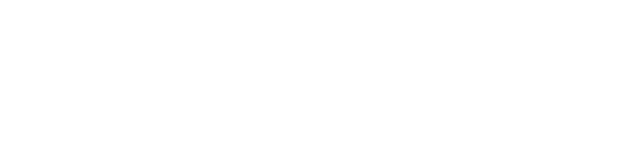
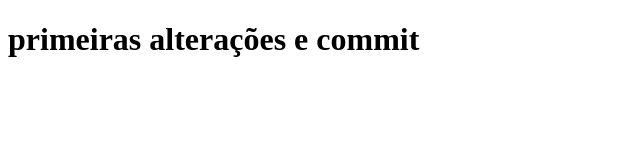
Before and after one commit to marcusemerenciano/comandos-git, a plain HTML site: page index.html in a window 1280 px wide. Shown: the whole page, without its empty margins (0-640 px from the left). Drawn offline with Linux system fonts and the light colour scheme.

Commit message:
primeiro h1

```diff
--- a/index.html
+++ b/index.html
@@ -7,6 +7,6 @@
     <title>Aprendendo Git bash</title>
 </head>
 <body>
-
+    <h1>primeiras alterações e commit</h1>
 </body>
 </html>
```
